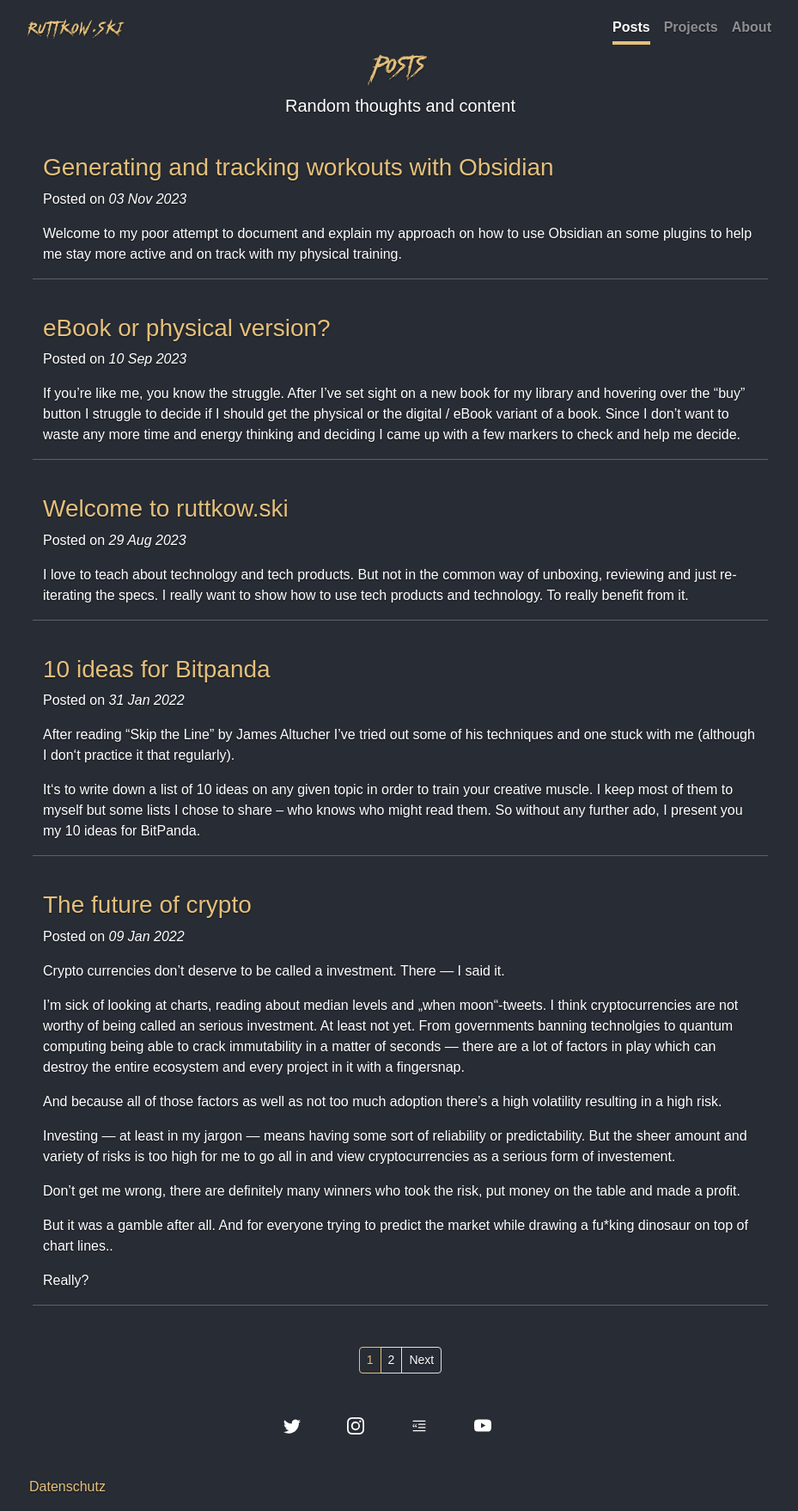
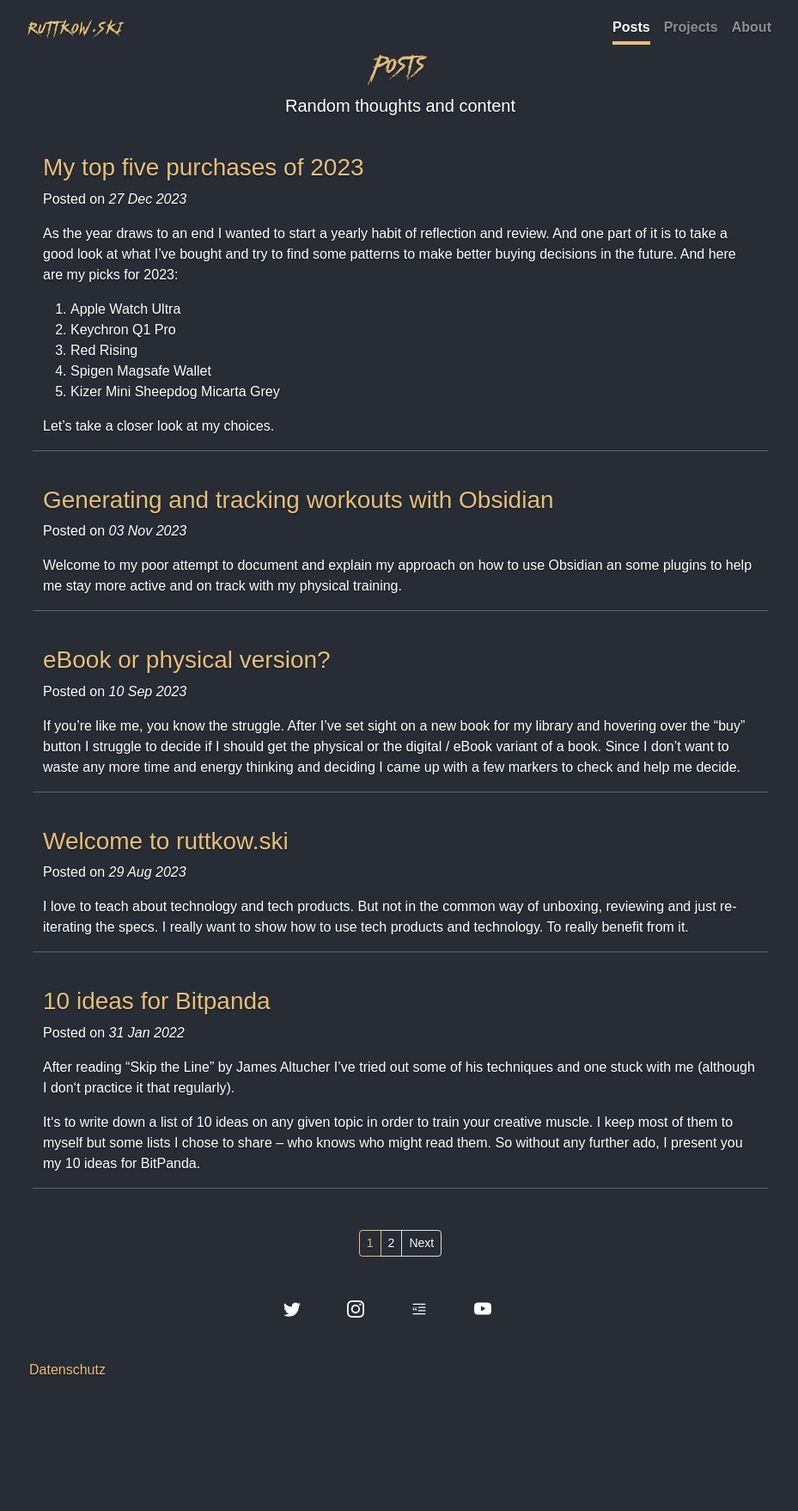
Before and after one commit to ruttkowa/ruttkow.ski, a Jekyll site: the page built from posts.html, in a window 1280 px wide. Shown: the whole page at 86% size, without its empty margins (174-1103 px from the left). Built offline with Jekyll 4.4.1, drawn with Linux system fonts in a browser that asks for light colours; the list of posts is cut into pages by our own code; after the commit the page ends 1622 px from its top, so only the background shows below that; some of the changed lines change nothing that is shown.

Commit message:
Finished post for purchases

```diff
--- a/_drafts/top-5-purchases-2023.md
+++ b/_posts/2023-12-27-top-5-purchases-2023.md
@@ -1,12 +1,14 @@
 ---
 layout: post
-title: Top 5 purchases 2023
+title: My top five purchases of 2023
+date: 2023-12-27
+author: "Alex"
 category:
-tags:
-  - ""
+  - "edc"
+  - "tech"
 excerpt_separator: "<!--more-->"
 asset_path: "/assets/images/blog/top-5-purchases-2023"
-image: "/assets/images/blog/top-5-purchases-2023/hero.jpg"
+image:
 ---
 
 As the year draws to an end I wanted to start a yearly habit of reflection and review. And one part of it is to take a good look at what I've bought and try to find some patterns to make better buying decisions in the future.
@@ -21,68 +23,93 @@
 Let's take a closer look at my choices.
 <!--more-->
 
-## Apple Watch Ultra
+## 1. Apple Watch Ultra
 The Apple Watch Ultra was one of the most expensive items I've bought this year. I've been a no-watch-type-of-guy for the last 20 years so starting to wear a watch again was a big deal for me.
+
 But after wanting to start being more active, focus more on my health, sleep rythms and so on I figured I'd try out the Apple Watch Ultra.
+
 After all I already was rooted (still am) in the Apple ecosystem and compared to other wearables the Apple Watch seemed like a jack of all trades in terms of what I wanted it to do.
 
 First and foremost I was trying to reduce screen time on my phone. The essentials (notifications above all) are still accessible but getting distracted by opening certain time-consuming apps and getting sucked into content-doom-scrolling got a lot more difficult for me.
+
 There are times I won't pick up my phone for the first hour or two after getting up - something I never would've done without the watch.
 
+### How do I use it?
 After using the watch for some time I also want to share on **how** I use it exactly in my day.
 
 I use my watch extensivly for my training. Wether it's tracking my indoor rowing warmup, keeping track of weightlifting sets and rest times in between or analyzing how I swim - it's perfect for *my* kind of training.
+
 Seeing other people in the gym looking at their phone, getting distracted and not using their time well only reinforces my choice to leave my phone in the locker and only use my watch.
 
 Apart from that I mainly use it for pretty mundane tasks like setting a wearable timer instead of using a locally fixed timer (e.g. oven) or remotely switching on my portafilter coffee machine after dropping off the junior at the kindergarden so it's ready and warmed up when I get home.
 
 I use the text function occasionly but only if neccesary. Also a wearable flashlight comes in handy if you're having kids who still call to you after having a bad dream.
 
-The big question after a few months - why the ultra? I haven't been to the Mount Everest nor started deep diving but that wasn't the goal anyway. I chose the Ultra for only one specific aspect - battery life. And it didn't dissapoint.
+### Conclusion
+The big question after a few months - why the ultra? I haven't been to the Mount Everest nor started deep diving but that wasn't the goal anyway. I chose the Ultra for only one specific aspect - battery life. And it didn't dissappoint.
+
 To give you a quick example: Charged to 100% on monday morning. Tracked a 1 hour workout on monday evening. Re-charged it on wednesday evening.
 Averageing in about 2-2.5 days worth of battery life I couldn't be happier.
 
 Timing couldn't have been better as I've bought the watch a couple of months prior to the Gen 2 release. But I haven't seen the need to upgrade until now.
 
-## Red Rising
+## 2. Red Rising
 
-After years (10+) of reading *only* non-fiction Red Rising by Pierce Brown was the first sci-fi book I've devoured in a long time. I can't recall my discovery exactly but I think it was through some Instagram post or reel.
+After 10+ years of reading *only* non-fiction Red Rising by Pierce Brown was the first sci-fi book I've devoured in a long time. I can't recall my discovery exactly but I think it was through some Instagram post or reel.
+
 To make a long story short - I've bought it, read the first part in about 2 weeks on holidays and been hooked ever since.
 
 The story is set in a dystopian future of intergalactic human civilization. I really like that the world building is realistic enough to imagine humanity heading down that path. Of course there are some exceptions but over all it seems like a very reasonable and plausible sci-fi universe.
+
 One thing I particularly enjoyed was the abscence of traveling at the speed of light. While still being faster than the average rocket nowadays journeys through the galaxy really take a couple of months. Pierce does a great job of fleshing out those scenes and what they do to the characters.
 
 So if you're into a old greek and roman culture and mythology, belief system and hierarchy, battles in space and on earth (not planet earth but other plantes), leadershop, a fast pace and great world building and enjoy a couple of plot twist definately give this one a go.
 
 There are six books availiable with the 7th currently being written. Part one to three can be seen as a trilogy and there's no real need to continue unless your into the story and what to find out what comes after.
 
-Red Rising was the book that got me back into reading just for the joy of it. It does not always have to be some sort of productivity book. After I've finished all of the six books follow up books for me were "Dune" (similiar and obviously a big inspiration for Red Rising) and currently "The will of the many".
+Red Rising was the book that got me back into reading just for the joy of it. It does not always have to be some sort of productivity book.
 
-## Keychron Q1 Pro
+After I've finished all of the six books follow up books for me were "Dune" (similiar and obviously a big inspiration for Red Rising) and currently "The will of the many".
+
+## 3. Keychron Q1 Pro
 
 The Keychron Q1 Pro is a mechanical keyboard which I consider a absolute luxury item in every way. Not only do I not need it but I also get to use it every day and it brings me joy.
+
 I've bought it in an effort to focus more on buying products that assist or help me on a daily basis. Which a keyboard definately does.
 
 Since the pandemic I almost exclusively work from home which brings it's own challenges. My current desk fits snugly betwee our couch and a sideboard in the living room. Therefore space is a limiting factor and I needed to downsize from a full 100% size keyboard with a num-block.
+
 I've used the K2 for quite some time but wanted a bit more. The Q1 features more prominent arrow keys and is remarkably heavy. One of the key features I already liked about the K2 and now for the Q1 Pro are the three bluetooth slots and the ability to switch between a Windows or Mac based keyboard layout with a switch.
-The bluetooth slots give me plenty of room for my devices and are used completely. I use one slote for my Windows based work laptop, the second for my Macbook and the last one for my iPad if I ever have the need to type anything in it. Switching is super easy (hold FN + 1,2 or 3). The factory switches (brown) are perfect for me as I don't want to get into another time and money consuming rabbit hole that is mechanical keyboards.
+
+The bluetooth slots give me plenty of room for my devices and are used completely. I use one slote for my Windows based work laptop, the second for my Macbook and the last one for my iPad if I ever have the need to type anything in it. Switching is super easy (hold FN + 1,2 or 3).
+
+The factory switches (brown) are perfect for me as I don't want to get into another time and money consuming rabbit hole that is mechanical keyboards.
 
 So if you're ever in need of a premium, compact-sized mechanical keyboard, I can highly recommend the Keychron Q1 Pro.
 
-## Spigen Magsafe Wallet
+## 4. Spigen Magsafe Wallet
 
 While I write this post I feel 2023 was a year of me trying to make things easier for myself. Which brings me to the next item which helped further to declutter my life - the Spigen Magsafe Wallet.
 
 I deliberately chose an off-brand wallet as the Apple ones are just too expensive (imho). The spigen one features enough space to hold my public transportation card, my drivers license, my insurance card and some cash. If I need more (like my actual wallet) I'll probably bring my backpack anyway.
+
 With the wallet attached to my phone it's one less thing to think about when leaving home - I only need my keys and my phone.
 
 The only downside to non-Apple wallet is that it doesn't feature the personalization feature. For example if I attach a unknown Apple wallet to my phone I get a notification that the wallet does not belong to me.
 
-## Kizer Mini Sheepdog Micarta Grey
+## 5. Kizer Mini Sheepdog Micarta Grey
 
+I've been a long time lurker. Watching the occasional EDC video always got me thinking and tinkering. Since germany has pretty strict laws in regards to carrying knifes my journey never really started. I had my swiss army knife I got from my grandpa in my backpack and that's about it. It was too bulky to carry in my pockets and I didn't always want to bring my backpack.
 
+Fast forward to the day I found some specialized pages listing germany-legal knifes. Turns out there are some manufactures with our (or any other country with strict law regards carrying knifes) country in mind.
 
-- Kickstarted EDC Journey
-- Only carried a Swiss Army Knife in my backpack until then
-- One hand flipper but still legal to carry in Germany
-- Comes in handy everyday. Wether it's cutting open letters or boxes, prying off some tight Lego pieces or removing loose threads on my jacket
+I started with the CIVIVI Ki-V, a slip-joint knive, and used it for some time.
+But once you enter the rabbit hole there's no turning back. Obviously I felt the need to upgrade. That's when I found Kizer Mini which fit my needs perfectly.
+- It has a clip so I can carry it in my pocket.
+- The blade has a great shape and is not too long.
+- It can be openend with one hand therefore providing enough fidgeting action.
+- It has a double detent locking mechanism which makes it a non-fixed blade (another requirement by german law).
+- Although it's not fixed and can be closed easily there are some safety mechanisms in place so you don't accidentally close it and cut yourself while using it.
+
+### Conclusion
+To be honest - it comes in handy everyday. Wether it's cutting open letters or boxes, prying off some tight Lego pieces or removing loose threads on my jacket. One might argue that once you have a knife you start looking for opportunites to use it more extensively and that might be true. But it still is a fundamental piece of my everyday carry since I've got it.
```
